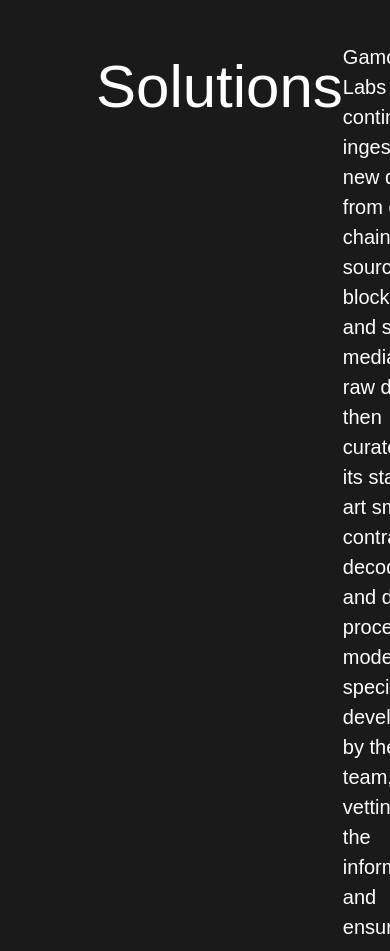
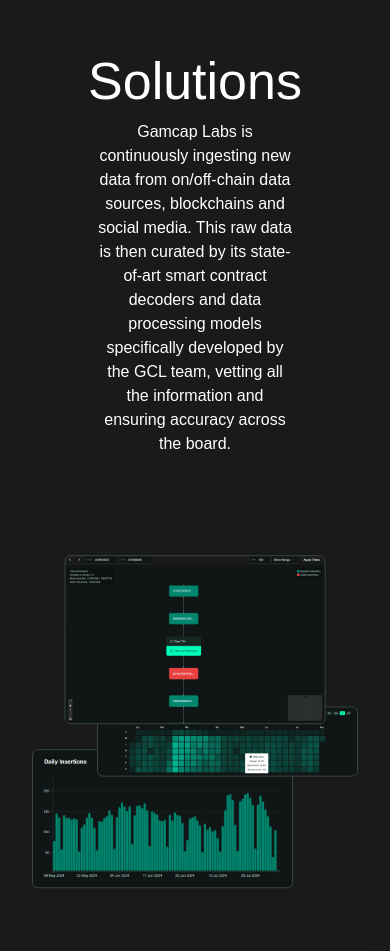
Before and after one commit to GamCap/gamcap-landing-page, a Next.js app: page / in a window 390 px wide. Shown: the part 1040-1991 px from the top of the page. Built offline with nearby package versions, Linux system fonts and the light colour scheme.

Commit message:
mobile responsive title and animation content

```diff
--- a/app/components/Solutions/index.tsx
+++ b/app/components/Solutions/index.tsx
@@ -49,7 +49,7 @@
           parent={parentRef}
         />
       </div>
-      <div className="px-16 flex flex-wrap justify-center lg:flex-col gap-8 content-between xl:flex-wrap xl:max-h-[700px] max-w-[1368px] w-full relative">
+      <div className="lg:px-16 flex flex-wrap justify-center lg:flex-col gap-8 content-between xl:flex-wrap xl:max-h-[700px] max-w-[1368px] w-full relative">
         <AnimatedContent selectedCard={activeCard} />
         <Card
           title="Polya AI"
@@ -107,7 +107,7 @@
             controls={false}
             autoPlay
             loop
-            className="border border-stroke rounded-md w-3/4"
+            className="border border-stroke rounded-md w-full md:w-3/4"
           >
             <source src={`${prefix}/videos/polyaIntro.mp4`} type="video/mp4" />
             Your browser does not support the video tag.
@@ -122,7 +122,7 @@
               exit={{ opacity: 0, transform: "translate(-75%,-75%)" }}
               src={`${prefix}/images/uniswapeasy.png`}
               alt="Uniswap Easy"
-              className="absolute h-full top-[71%] left-[30%] lg:h-auto lg:w-3/5 lg:left-1/2 lg:top-1/2 z-[3]"
+              className="absolute h-3/4 top-1/2 left-1/2 md:h-full md:top-[71%] md:left-[30%] lg:h-auto lg:w-3/5 lg:left-1/2 lg:top-1/2 z-[3]"
             />
             <motion.img
               key="uniswap3"
@@ -131,7 +131,7 @@
               exit={{ opacity: 0, transform: "translate(75%,50%)" }}
               src={`${prefix}/images/confirmTransaction.png`}
               alt="Uniswap Easy"
-              className="absolute h-1/2 right-1/4 lg:h-auto lg:w-1/2 lg:left-0 lg:top-1/2 z-[2] "
+              className="absolute h-1/3 right-1/2 bottom-[10%] md:bottom-auto md:h-1/2 md:right-1/4 lg:h-auto lg:w-1/2 lg:left-0 lg:top-1/2 z-[2] "
             />
           </div>
         )}
@@ -144,7 +144,7 @@
               exit={{ opacity: 0, transform: "translate(-50%,-150%)" }}
               src={`${prefix}/images/treeBlockRange.png`}
               alt="Merkle Tree Visualization"
-              className="absolute w-3/5 left-1/2 top-1/2 z-[3] border border-stroke rounded-md"
+              className="absolute w-[80%] top-[35%] left-1/2 sm:w-3/5 sm:left-1/2 sm:top-1/2 z-[3] border border-stroke rounded-md"
             />
             <motion.img
               key="merkle2"
@@ -153,7 +153,7 @@
               exit={{ opacity: 0, transform: "translate(50%,50%)" }}
               src={`${prefix}/images/calendarHeatmap.png`}
               alt="Dashboard Calendar Heatmap"
-              className="absolute w-3/5 right-0 top-1/2 z-[2] border border-stroke rounded-md"
+              className="absolute w-[80%] right-0 top-[35%] sm:w-3/5 sm:right-0 sm:top-1/2 z-[2] border border-stroke rounded-md"
             />
 
             <motion.img
@@ -163,7 +163,7 @@
               exit={{ opacity: 0, transform: "translate(-50%,-50%)" }}
               src={`${prefix}/images/barChart.png`}
               alt="Dashboard Bar Chart"
-              className="absolute w-1/2 left-0 top-1/2 z-[2] border border-stroke rounded-md"
+              className="absolute w-[80%] left-0 top-1/2 sm:w-1/2 sm:left-0 sm:top-1/2 z-[1] border border-stroke rounded-md"
             />
           </motion.div>
         )}
@@ -177,7 +177,7 @@
               exit={{ opacity: 0, transform: "translate(-50%,-100%)" }}
               src={`${prefix}/images/projectHeader.png`}
               alt="NFTBull"
-              className="absolute w-3/5 left-1/2 lg:top-[35%] xl:top-1/4 z-[3] border border-stroke rounded-md"
+              className="absolute w-[80%] top-0 left-1/2 sm:w-3/5 sm:left-1/2 lg:top-[35%] xl:top-1/4 z-[3] border border-stroke rounded-md"
             />
             <motion.img
               key="nftbull2"
@@ -186,7 +186,7 @@
               exit={{ opacity: 0, transform: "translate(50%,50%)" }}
               src={`${prefix}/images/projectOverview.png`}
               alt="NFTBull"
-              className="absolute w-3/5 right-0 top-1/2 z-[2] border border-stroke rounded-md"
+              className="absolute w-3/4 right-0 top-[35%] sm:w-3/5 sm:right-0 sm:top-1/2 z-[2] border border-stroke rounded-md"
             />
             <motion.img
               key="nftbull3"
@@ -195,7 +195,7 @@
               exit={{ opacity: 0, transform: "translate(-50%,-50%)" }}
               src={`${prefix}/images/Screener.png`}
               alt="NFTBull"
-              className="absolute w-1/2 left-0 top-1/2 z-[1] border border-stroke rounded-md"
+              className="absolute w-3/4 top-1/2 sm:w-1/2 sm:left-0 sm:top-1/2 z-[1] border border-stroke rounded-md"
             />
           </motion.div>
         )}
--- a/app/components/Title/index.tsx
+++ b/app/components/Title/index.tsx
@@ -4,9 +4,11 @@
 }
 export function Title({ title, description }: TitleProps) {
   return (
-    <div className=" flex flex-row items-start justify-between max-w-[1368px] w-full px-16">
-      <p className=" text-[60px] font-outfit font-medium text-white">{title}</p>
-      <p className="max-w-[444px] text-[20px] font-poppins text-white">
+    <div className=" flex flex-col lg:text-start text-center lg:flex-row items-center lg:items-start justify-between max-w-[1368px] w-full px-16">
+      <p className=" text-[52px] lg:text-[60px] font-outfit font-medium text-white">
+        {title}
+      </p>
+      <p className="max-w-[444px] text-[16px]  lg:text-[20px] font-poppins text-white">
         {description}
       </p>
     </div>
```
